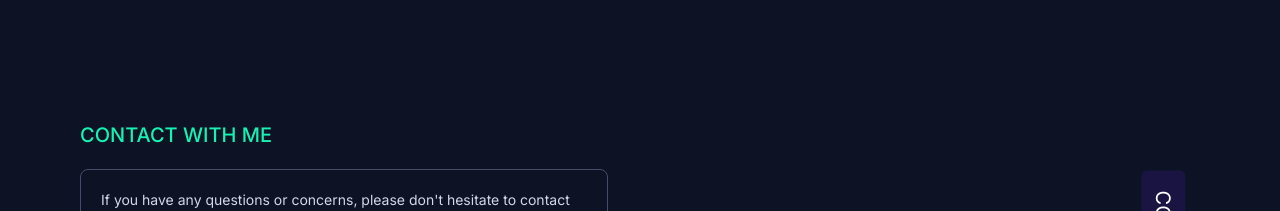
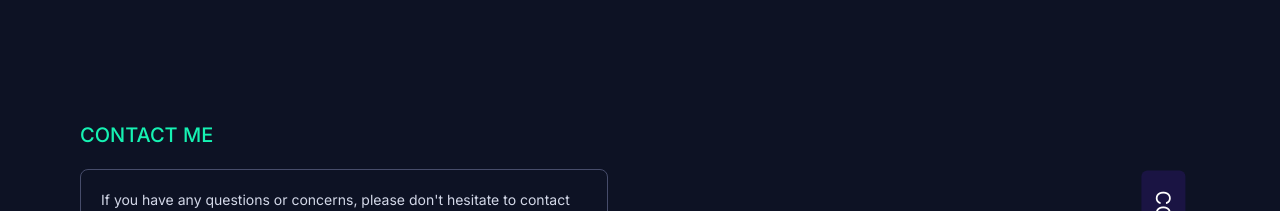
Before and after one commit to K-V-Raghava/portfolio, a Next.js app: page / in a window 1280 px wide. Shown: the part 5560-5771 px from the top of the page. Built offline with nearby package versions, Linux system fonts and the light colour scheme.

Commit message:
Update contact-form.jsx

```diff
--- a/app/components/homepage/contact/contact-form.jsx
+++ b/app/components/homepage/contact/contact-form.jsx
@@ -54,7 +54,7 @@
 
   return (
     <div>
-      <p className="font-medium mb-5 text-[#16f2b3] text-xl uppercase">Contact with me</p>
+      <p className="font-medium mb-5 text-[#16f2b3] text-xl uppercase">Contact me</p>
       <div className="max-w-3xl text-white rounded-lg border border-[#464c6a] p-3 lg:p-5">
         <p className="text-sm text-[#d3d8e8]">{"If you have any questions or concerns, please don't hesitate to contact me. I am open to any work opportunities that align with my skills and interests."}</p>
         <div className="mt-6 flex flex-col gap-4">
```
